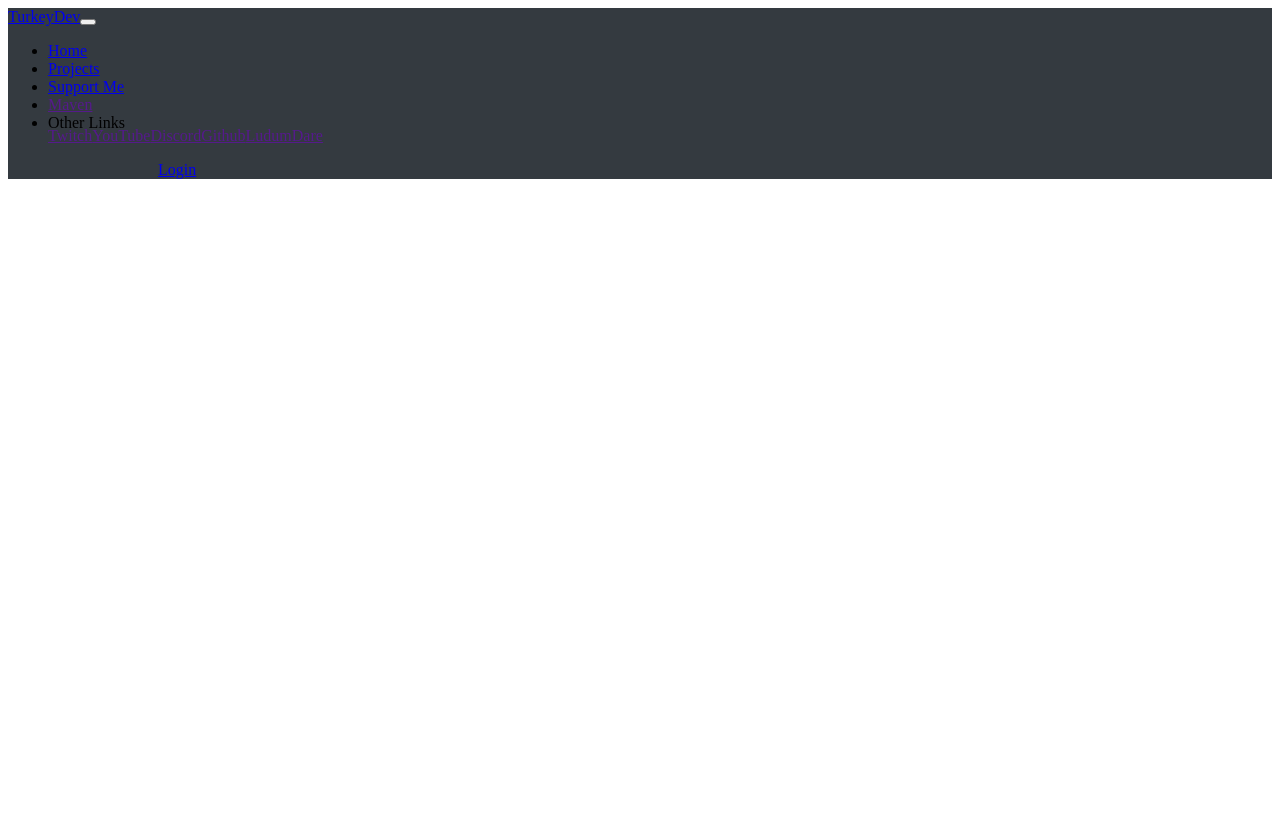
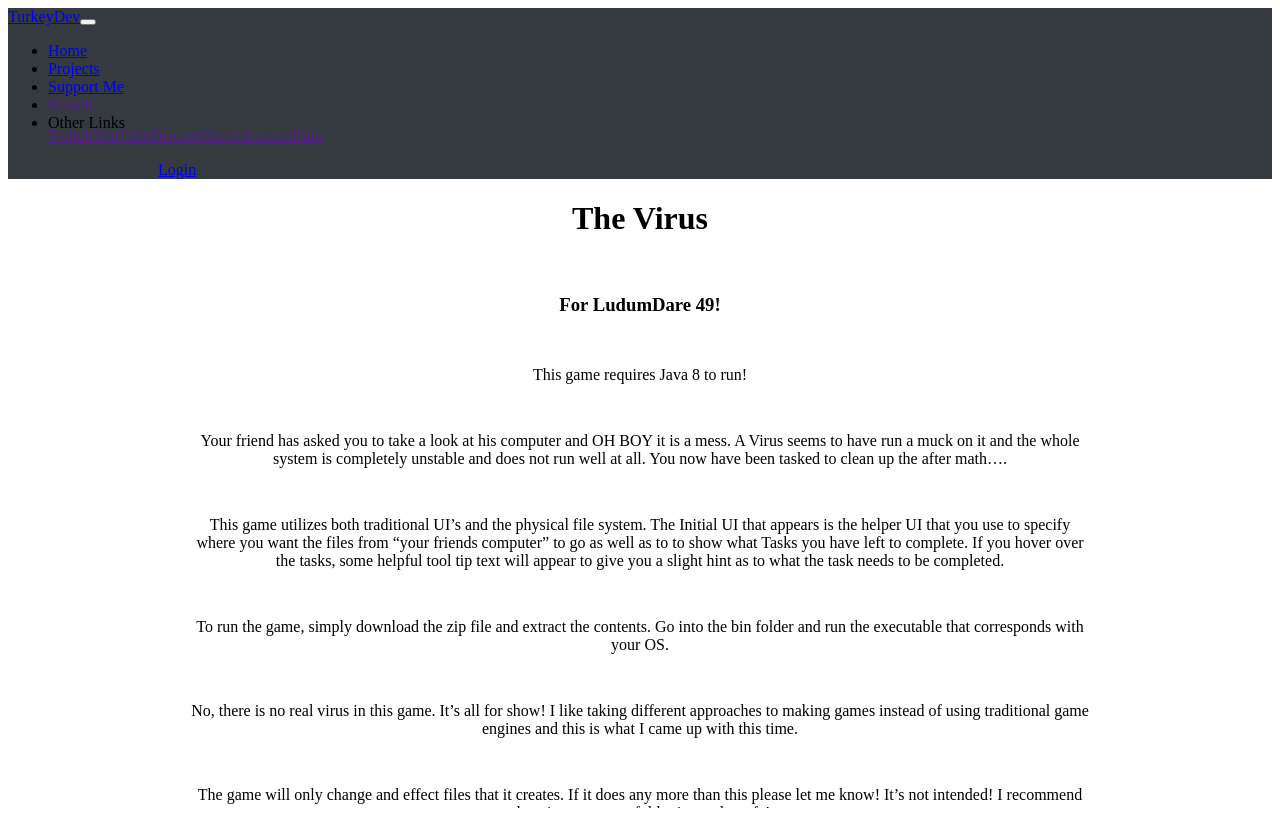
Before and after one commit to TheTurkeyDev/TheProgrammingTurkey-Website, a React app: page /projects/ld49 in a window 1280 px wide. Built offline with nearby package versions, Linux system fonts and the light colour scheme; no server answers; the HTML template or start-up script is replaced by a standard one.

Commit message:
Added LD49 game page Added Animated Stream Overlay Page Added Generic Stream Timer Page Moving pages around Styling changes

```diff
--- /dev/null
+++ b/src/components/contained-list.jsx
@@ -0,0 +1,28 @@
+import styled from 'styled-components';
+
+const ContainedListWrapper = styled.div`
+    display: grid;
+    grid-template-columns: 1fr;
+    gap: 4px;
+    justify-items: center;
+`;
+
+const ContainedListHeader = styled.h4`
+    text-decoration: underline;
+`;
+
+const ContainedListItemWrapper = styled.div`
+`;
+
+export const ContainedList = ({ children, title }) => {
+    return (
+        <ContainedListWrapper>
+            <ContainedListHeader>{title}</ContainedListHeader>
+            {children}
+        </ContainedListWrapper>
+    );
+}
+
+export const ContainedListItem = ({ children }) => (
+    <ContainedListItemWrapper>{children}</ContainedListItemWrapper>
+);
--- a/src/components/item-link.jsx
+++ b/src/components/item-link.jsx
@@ -34,6 +34,13 @@ const IconWrapper = styled.i`
     font-size: 128px;
 `
 
+const ImageWrapper = styled.img`
+    margin-top: 8px;
+    width: 128px;
+    height: 128px;
+    object-fit: contain;
+`
+
 const ProjectTitle = styled.span`
     font-size: 20px;
 `
@@ -42,7 +49,8 @@ export const ItemLink = ({ item }) => {
     return (
         <ItemWrapper>
             <Link to={item.link}>
-                <IconWrapper className={`text-light ${item.icon}`} />
+                {item.fa_icon && <IconWrapper className={`text-light ${item.icon}`} />}
+                {!item.fa_icon && <ImageWrapper src={item.icon} />}
                 <ProjectLinkTitle>
                     <ProjectTitle>
                         {item.title}
--- a/src/components/link-group.jsx
+++ b/src/components/link-group.jsx
@@ -21,7 +21,7 @@ export const LinkGroup = ({ links }) => {
                             {link.text}
                         </a>
                     ) : (
-                        <Link to={link.to}>
+                        <Link key={link.href} to={link.to}>
                             {link.text}
                         </Link>
                     )
--- a/src/components/project-wrapper.jsx
+++ b/src/components/project-wrapper.jsx
@@ -1,10 +1,18 @@
+import styled from 'styled-components';
 import { CenterContent } from '../styles/common-styles';
 import { ProjectSectionWrapper } from '../styles/project-styles';
 import { LinkGroup } from './link-group';
 
+const ContentWrapper = styled(CenterContent)`
+    max-width: 900px;
+    display: grid;
+    grid-template-columns: 1fr;
+    gap: 16px;
+`
+
 export const ProjectWrapper = ({ title, subTittle, links, videos, children }) => {
     return (
-        <CenterContent>
+        <ContentWrapper>
             <h1>{title}</h1>
             <h3>{subTittle}</h3>
             {children}
@@ -29,6 +37,6 @@ export const ProjectWrapper = ({ title, subTittle, links, videos, children }) =>
                     </ProjectSectionWrapper>
                 ))
             }
-        </CenterContent>
+        </ContentWrapper>
     );
 }
--- a/src/index.jsx
+++ b/src/index.jsx
@@ -17,7 +17,7 @@ import { StreamLEDControl } from './pages/projects/stream-led-control';
 import { Login } from './pages/auth/login';
 import { LoginResponse } from './pages/auth/login-response';
 import { UserProfile } from './pages/user/profile';
-import { StreamTimerSetup } from './pages/small-apps/stream-timer-setup';
+import { StreamTimerSetup } from './pages/projects/stream-tools/stream-timer-setup';
 import { Logout } from './pages/auth/logout';
 import { ChanceCubesManageContentCreators } from './pages/chance-cubes/chance-cubes-manage-content-creators';
 import { UserManagement } from './pages/admin/user-mangement/user-management';
@@ -58,7 +58,6 @@ const routing = (
                                 <Route exact path='/chancecubes/rewardbuilder' component={ChanceCubesRewardBuilder} />
 
                                 <Route exact path='/stream-led-control' component={StreamLEDControl} />
-                                <AuthRoute exact path='/streamtimer' component={StreamTimerSetup} perm='streamtimer.dashboard' />
 
                                 <AuthRoute exact path='/twitchclipfilterer/clips' component={TwitchClipsList} perm='twitchclipfilter' />
                                 <AuthRoute exact path='/twitchclipfilterer/tagger' component={TwitchClipTagger} perm='twitchclipfilter' />
@@ -75,6 +74,7 @@ const routing = (
                                 <AuthRoute exact path='/user/profile' component={UserProfile} />
                                 <AuthRoute exact path='/user/connectedaccounts' component={UserPlatformAccountConnections} />
                                 <AuthRoute exact path='/user/youtubesubget' component={YouTubeSubGetSetup} perm='proc.ytsubget' />
+                                <AuthRoute exact path='/user/streamtimer' component={StreamTimerSetup} perm='streamtimer.dashboard' />
 
                                 <AuthRoute exact path='/admin/usermanage' component={UserManagement} perm='admin.usermanage' />
                                 <AuthRoute exact path='/admin/permissionmanage' component={PermissionManagement} perm='admin.managepermissions' />
--- /dev/null
+++ b/src/pages/ludum-dare/ld-49.jsx
@@ -0,0 +1,37 @@
+import { ProjectWrapper } from '../../components/project-wrapper';
+
+export const LD49 = () => {
+    return (
+        <ProjectWrapper
+            title='The Virus'
+            subTittle='For LudumDare 49!'
+            links={[
+                { href: 'https://ldjam.com/events/ludum-dare/49/the-virus', text: 'Ludum Dare Page' },
+                { href: 'https://github.com/TheTurkeyDev/LudumDare49', text: 'Source Code' }
+            ]}
+            videos={[
+                // { title: 'Devlog', url: 'GAtzLFWUQjw' },
+                { title: 'TimeLapse', url: 'YFlnv5HML10' },
+            ]}
+        >
+            <p>
+                This game requires Java 8 to run!
+            </p>
+            <p>
+                Your friend has asked you to take a look at his computer and OH BOY it is a mess. A Virus seems to have run a muck on it and the whole system is completely unstable and does not run well at all. You now have been tasked to clean up the after math….
+            </p>
+            <p>
+                This game utilizes both traditional UI’s and the physical file system. The Initial UI that appears is the helper UI that you use to specify where you want the files from “your friends computer” to go as well as to to show what Tasks you have left to complete. If you hover over the tasks, some helpful tool tip text will appear to give you a slight hint as to what the task needs to be completed.
+            </p>
+            <p>
+                To run the game, simply download the zip file and extract the contents. Go into the bin folder and run the executable that corresponds with your OS.
+            </p>
+            <p>
+                No, there is no real virus in this game. It’s all for show! I like taking different approaches to making games instead of using traditional game engines and this is what I came up with this time.
+            </p>
+            <p>
+                The game will only change and effect files that it creates. If it does any more than this please let me know! It’s not intended! I recommend choosing an empty folder just to be safe!
+            </p>
+        </ProjectWrapper>
+    );
+}
--- a/src/pages/projects/projects-router.jsx
+++ b/src/pages/projects/projects-router.jsx
@@ -30,11 +30,15 @@ import { ProjectStatusEdit } from '../admin/project-status-edit';
 import { LD48 } from '../ludum-dare/ld-48';
 import { AuthRoute } from '../../util/AuthRoute';
 import { FPDStats } from './fpdstats';
+import { StreamTimer } from './stream-tools/stream-timer';
+import { LD49 } from '../ludum-dare/ld-49';
+import { StreamAnimationsOverlay } from './stream-tools/stream-animations-overlay';
 
 export const ProjectsRouter = () => {
     return (
         <Switch>
             <Route exact path='/projects/' component={Projects} />
+            <Route exact path='/projects/ld49' component={LD49} />
             <Route exact path='/projects/ld48' component={LD48} />
             <Route exact path='/projects/ld47' component={LD47} />
             <Route exact path='/projects/ld46' component={LD46} />
@@ -59,6 +63,8 @@ export const ProjectsRouter = () => {
             <Route exact path='/projects/slime-rancher-integration' component={SlimeRancherIntegration} />
             <AuthRoute exact path='/projects/statusedit' component={ProjectStatusEdit} perm='projects.editstatus' />
             <Route exact path='/projects/fpdstats' component={FPDStats} />
+            <Route exact path='/projects/streamtimer' component={StreamTimer} />
+            <Route exact path='/projects/streamanimationsoverlay' component={StreamAnimationsOverlay} />
         </Switch>
     )
 }
--- /dev/null
+++ b/src/pages/projects/stream-tools/stream-animations-overlay.jsx
@@ -0,0 +1,22 @@
+import { ContainedList, ContainedListItem } from '../../../components/contained-list';
+import { ProjectWrapper } from '../../../components/project-wrapper';
+
+export const StreamAnimationsOverlay = () => {
+    return (
+        <ProjectWrapper
+            title='Animated Stream Overlay'
+            subTittle=''
+            links={[]}
+            videos={[]}
+        >
+            <span>
+                Animated Stream Overlay allows streamers to add little animations to their stream video that trigger when redeemed via channel points!
+                This tool is currently in beta! If this is something you are interested in using/ trying out, please reach out to @turkeydev!
+            </span>
+            <ContainedList title='Current Animations'>
+                <ContainedListItem>Halloween</ContainedListItem>
+                <ContainedListItem>Snowflakes</ContainedListItem>
+            </ContainedList>
+        </ProjectWrapper>
+    );
+}
--- /dev/null
+++ b/src/pages/projects/stream-tools/stream-timer.jsx
@@ -0,0 +1,28 @@
+import { ContainedList, ContainedListItem } from '../../../components/contained-list';
+import { ProjectWrapper } from '../../../components/project-wrapper';
+
+export const StreamTimer = () => {
+    return (
+        <ProjectWrapper
+            title='Stream Timer'
+            subTittle=''
+            links={[]}
+            videos={[]}
+        >
+            <span>
+                Stream timer is a system that allows streams to add timers to their stream! This tool is currently in beta!
+                If this is something you are interested in using/ trying out, please reach out to @turkeydev!
+            </span>
+            <span>
+                Users can create as many different timers as they please!
+                Display message, end message, color, and font size 100% customizable!
+            </span>
+            <ContainedList title='Timer Types'>
+                <ContainedListItem>Countdown To Date</ContainedListItem>
+                <ContainedListItem>Countup From Date</ContainedListItem>
+                <ContainedListItem>Countdown Timer</ContainedListItem>
+                <ContainedListItem>Countup Timer</ContainedListItem>
+            </ContainedList>
+        </ProjectWrapper>
+    );
+}
--- a/src/styles/common-styles.js
+++ b/src/styles/common-styles.js
@@ -2,4 +2,6 @@ import styled from 'styled-components';
 
 export const CenterContent = styled.div`
     text-align: center;
+    margin-left: auto;
+    margin-right: auto;
 `
```
Also changed, not shown: src/pages/projects/projects.jsx (+10 -13 lines), src/pages/projects/stream-tools/stream-timer-setup.jsx (renamed from src/pages/small-apps/stream-timer-setup.jsx, +7 -7 lines), 5 other files (tests, documents, lock files or other folders).
